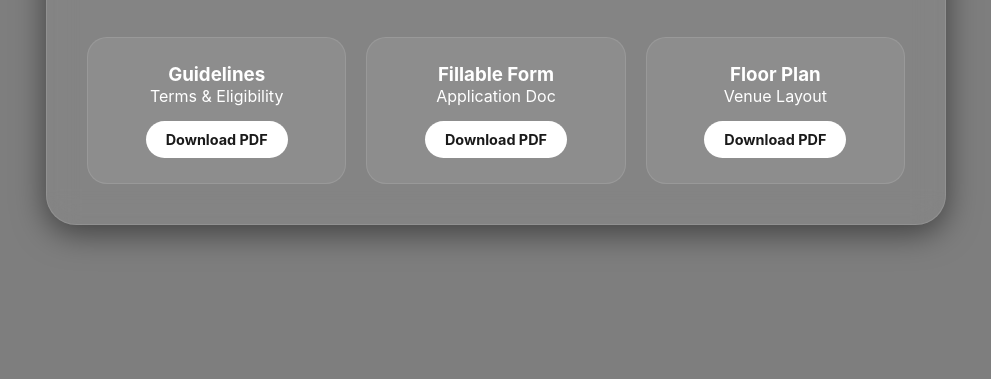
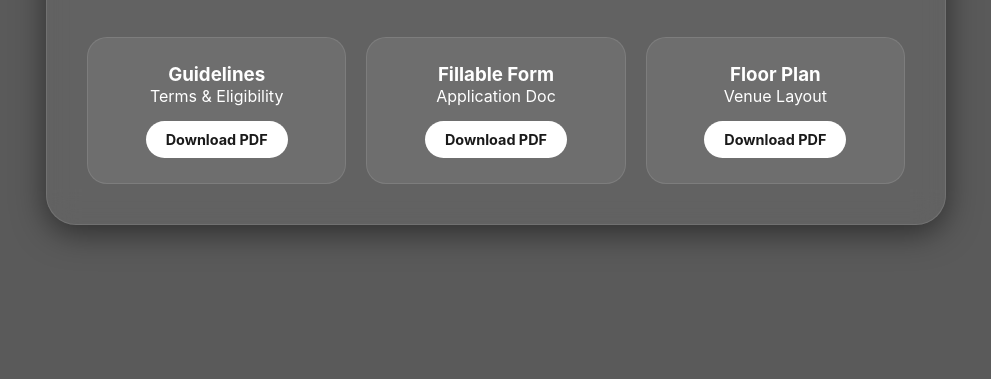
Before and after one commit to springsartgallery/Springs-Art, a plain HTML site: page index.html in a window 1280 px wide. Shown: the part 421-800 px from the top of the page, without its empty margins (144-1135 px from the left). Drawn offline with Linux system fonts and the light colour scheme.

Commit message:
Update style.css

```diff
--- a/style.css
+++ b/style.css
@@ -12,7 +12,7 @@ body {
     justify-content: center;
     align-items: center;
     /* Removed background image and replaced with dark grey */
-    background: #7e7e7e;
+    background: #5a5a5a;
     background-attachment: fixed;
 }
 
```
